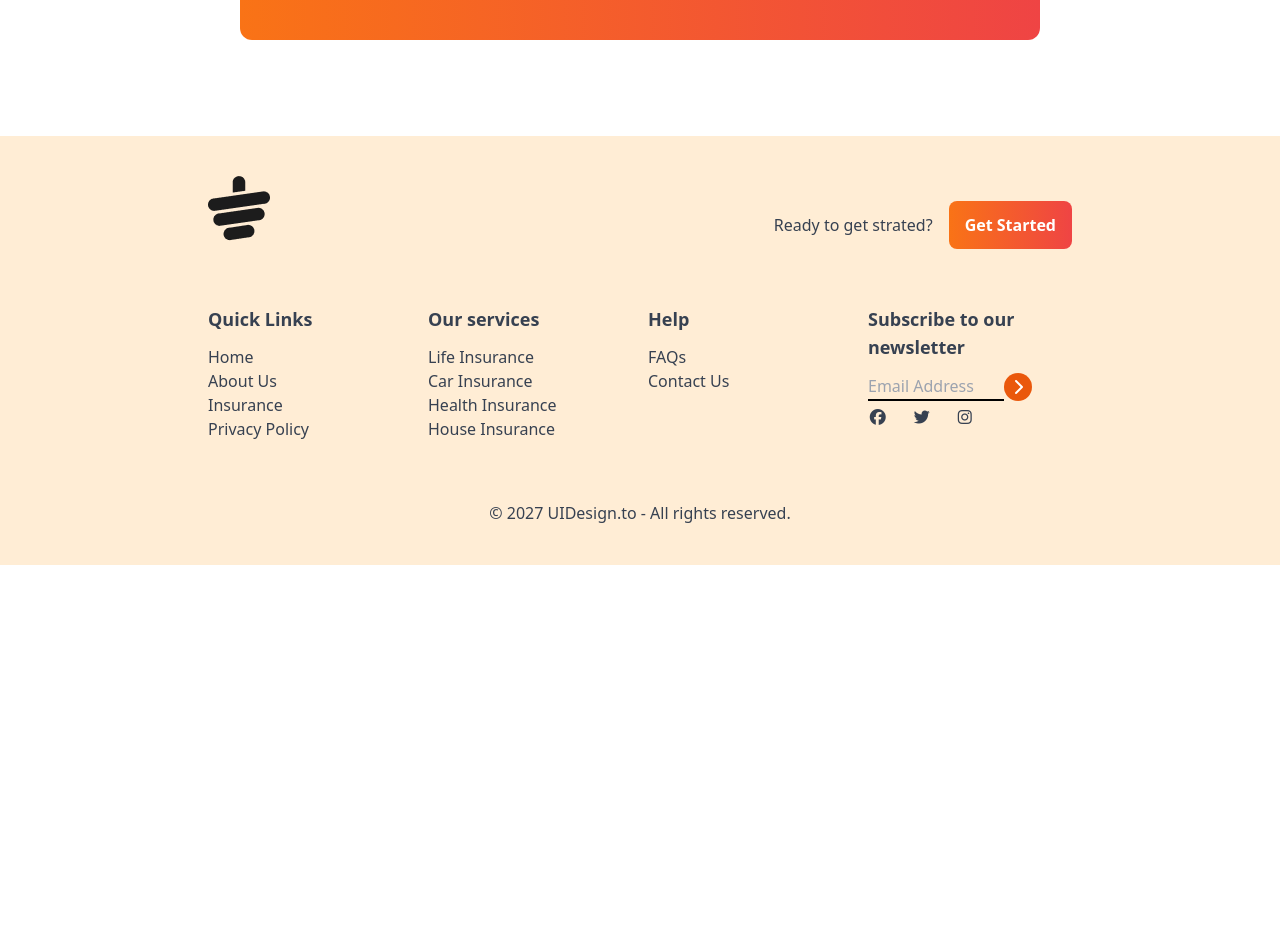
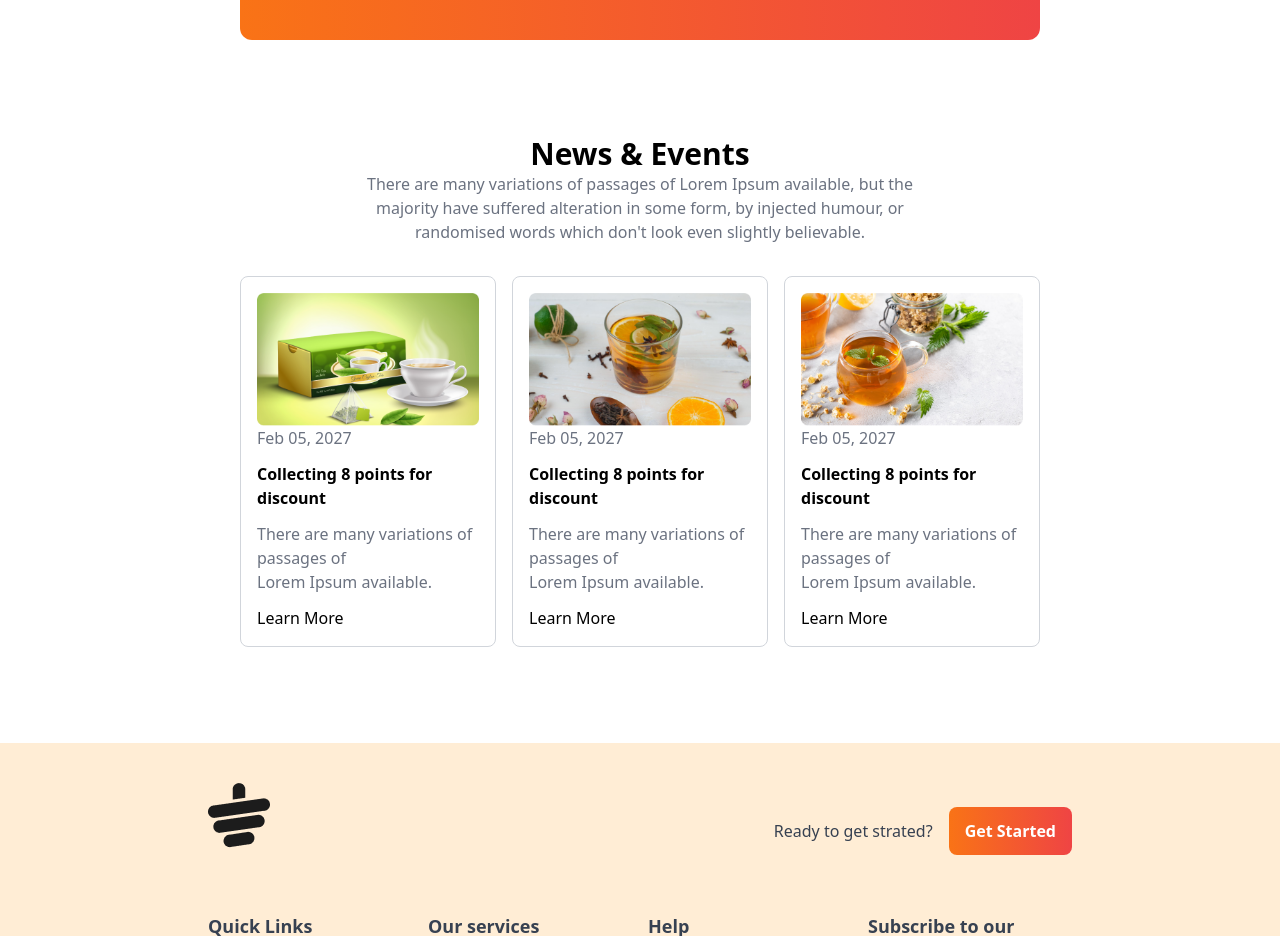
Before and after one commit to smshakil6907/Tea-house-page-tailwind-css, a plain HTML site: page index.html in a window 1280 px wide. Shown: the part 2260-3196 px from the top of the page. Before the commit the page ends 2825 px from the top, so only its background shows below. Drawn offline with nearby package versions, Linux system fonts and the light colour scheme.

Commit message:
added another section news and event section

```diff
--- a/index.html
+++ b/index.html
@@ -238,6 +238,63 @@
                     </div>
                 </div>
             </section>
+            <!-- news and event section -->
+            <section class="mb-24">
+                <div class="text-center mb-8">
+                    <h1 class="text-3xl font-bold">News & Events</h1>
+                    <p class="text-gray-500 max-w-xl mx-auto">There are many
+                        variations of
+                        passages of Lorem Ipsum
+                        available, but the majority have suffered alteration in
+                        some form, by injected humour, or randomised words which
+                        don't look even slightly believable. </p>
+                </div>
+                <div
+                    class="grid grid-cols-1 lg:grid-cols-3 md:grid-cols-2 gap-4">
+                    <div
+                        class="rounded-lg border border-gray-300 px-4 py-4">
+                        <img src="images/news-1.png" alt>
+                        <p class="text-gray-500 mb-3">Feb 05, 2027</p>
+                        <h3 class="text-1xl font-bold mb-3">Collecting 8 points
+                            for
+                            <br>
+                            discount</h3>
+                        <p class="text-gray-500 mb-3">There are many variations
+                            of
+                            passages of <br> Lorem Ipsum
+                            available.</p>
+                        <a href="#">Learn More</a>
+                    </div>
+                    <div
+                        class="rounded-lg border border-gray-300 px-4 py-4">
+                        <img src="images/news-2.png" alt>
+                        <p class="text-gray-500 mb-3">Feb 05, 2027</p>
+                        <h3 class="text-1xl font-bold mb-3">Collecting 8 points
+                            for
+                            <br>
+                            discount</h3>
+                        <p class="text-gray-500 mb-3">There are many variations
+                            of
+                            passages of <br> Lorem Ipsum
+                            available.</p>
+                        <a href="#">Learn More</a>
+                    </div>
+                    <div
+                        class="rounded-lg border border-gray-300 px-4 py-4">
+                        <img src="images/news-3.png" alt>
+                        <p class="text-gray-500 mb-3">Feb 05, 2027</p>
+                        <h3 class="text-1xl font-bold mb-3">Collecting 8 points
+                            for
+                            <br>
+                            discount</h3>
+                        <p class="text-gray-500 mb-3">There are many variations
+                            of
+                            passages of <br> Lorem Ipsum
+                            available.</p>
+                        <a href="#">Learn More</a>
+                    </div>
+                </div>
+            </section>
         </main>
         <footer class="bg-orange-100 text-gray-700 py-10 px-4 md:px-16">
             <div class="w-9/12 mx-auto">
```
